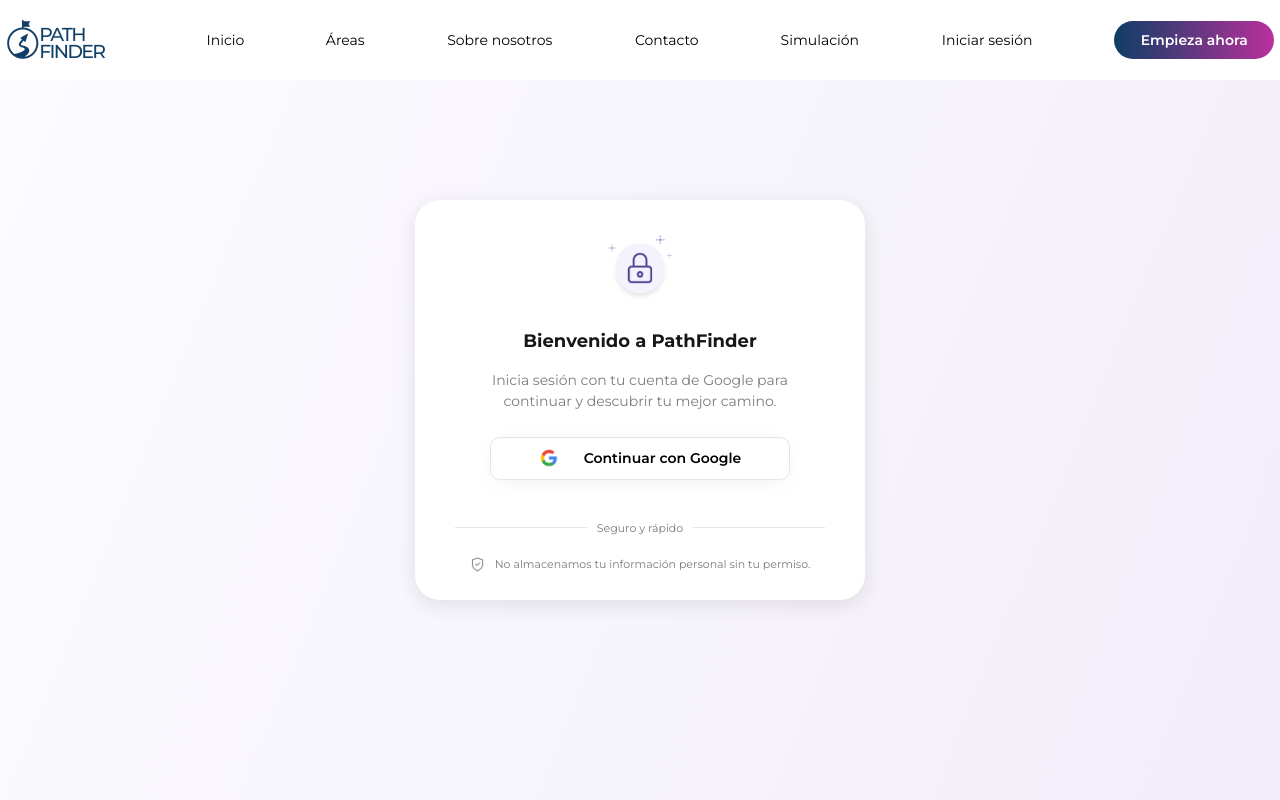
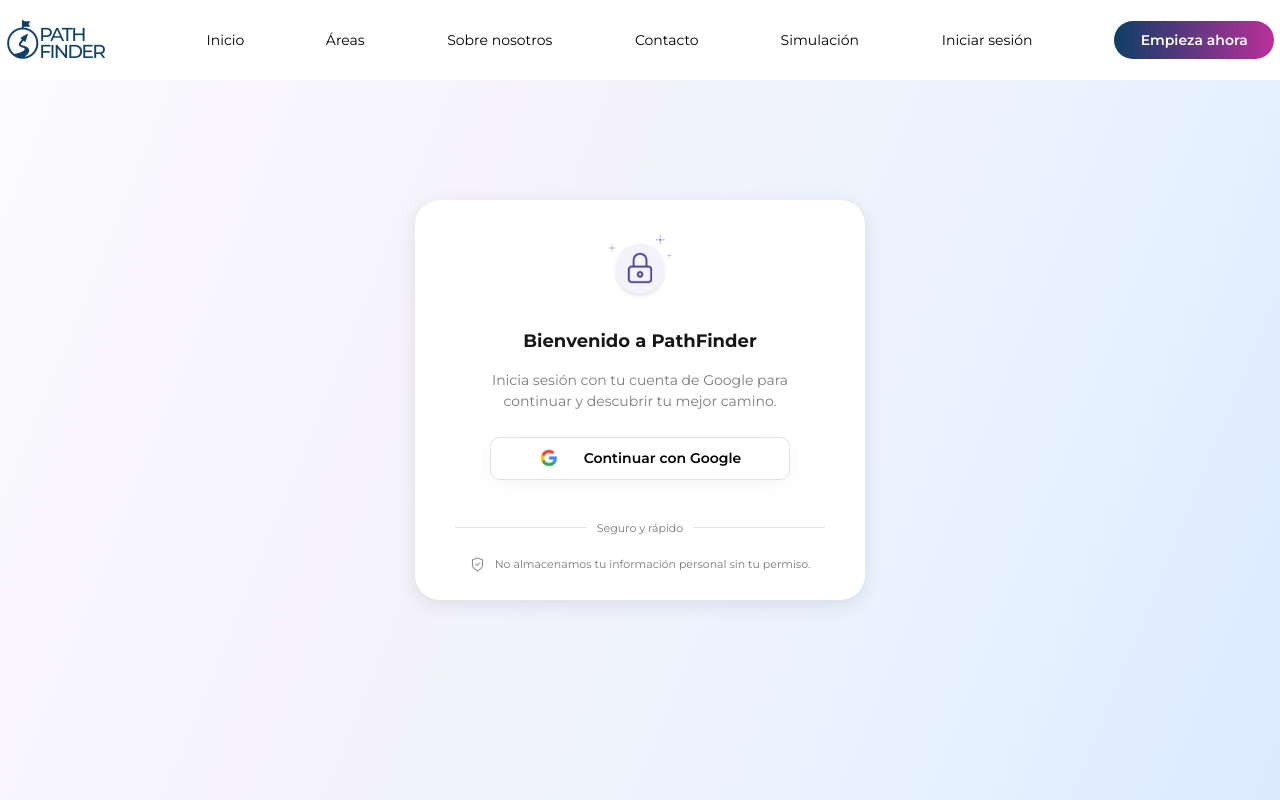
Before and after one commit to MiguelP51/Proyecto-5-PathFinder, a Next.js app in the folder frontend/: page /login in a window 1280 px wide. Built offline with nearby package versions, Linux system fonts and the light colour scheme.

Commit message:
Bckgrund change

```diff
--- a/frontend/styles/LoginRegister.module.css
+++ b/frontend/styles/LoginRegister.module.css
@@ -13,9 +13,13 @@ body {
     flex-direction: column;
     justify-content: center;
     align-items: center;
-    background: linear-gradient(112deg, #FCFBFF 0%, #F6F3FB 63.66%, #EEE8F8 127.31%);
-
-    /*
+background: linear-gradient(
+          112deg,
+          #FCFBFF 0%,
+          #F6F3FB 35%,
+          #EAF3FF 70%,
+          #DCEAFF 100%
+  );    /*
     background-image: url('/assets/login-background.png');
     background-size: cover;
     background-position: center;
@@ -32,7 +36,7 @@ body {
 /* Estilos para el LoginCard */
 .welcomebox {
     border-radius: 25px;
-    background: #FFF;
+    background-color: #FFF;
     box-shadow: 0 5px 20px 1px rgba(0, 0, 0, 0.09);
     padding: 40px;
     text-align: center;
```
